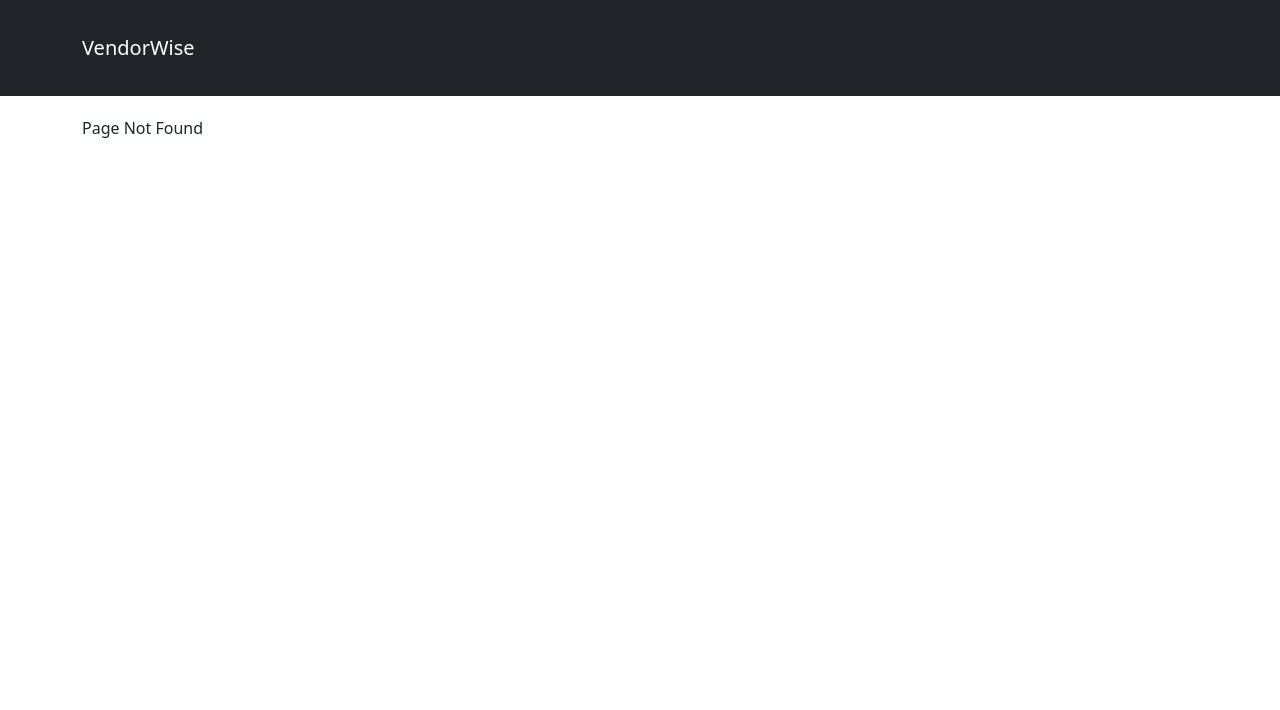
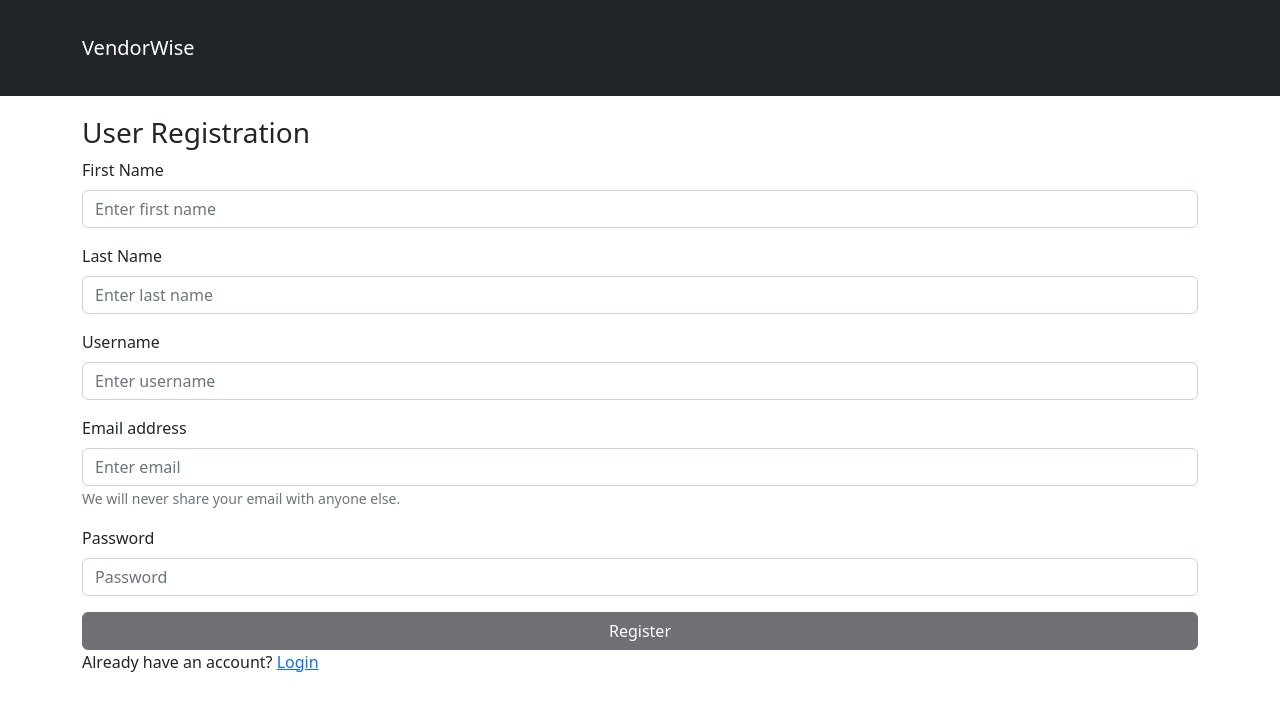
Before and after one commit to NishaUttawani/vendor-management-fe, a React (Create React App) app: page /register in a window 1280 px wide. Before the commit this address had no page. Shown: the top 710 px of the page. Built offline with nearby package versions, Linux system fonts and the light colour scheme; no server answers.

Commit message:
added user register screen

```diff
--- a/src/App.js
+++ b/src/App.js
@@ -10,6 +10,7 @@ import { PrivateRoute } from './shared/privateRoute';
 import ErrorBoundary from './components/ErrorBoundary';
 import NavBar from './components/NavBar';
 import { removeUserSession } from './shared/common';
+import Register from './pages/Register';
 
 const Login = React.lazy(() => import('./pages/Login'));
 const Contracts = React.lazy(() => import('./pages/Contracts'));
@@ -30,8 +31,9 @@ function App() {
             <Row>
               <React.Suspense fallback={<div className='spinner-container'><Spinner animation="grow" /></div>}>
                 <Routes>
+                  <Route path="/login" element={<Login />}></Route>
+                  <Route path="/register" element={<Register />}></Route>
                   <Route path="/wokercontracts" element={<PrivateRoute><WorkerContracts /></PrivateRoute>}></Route>
-                  <Route path="/login" element={<Login />}></Route>
                   <Route path="/workers" element={<PrivateRoute><Workers /></PrivateRoute>}></Route>
                   <Route path="/contracts" element={<PrivateRoute><Contracts /></PrivateRoute>}></Route>
                   <Route path="/" element={<Navigate to="/wokercontracts" />} />
--- a/src/pages/Login.js
+++ b/src/pages/Login.js
@@ -1,7 +1,7 @@
 import React from 'react';
 import Button from 'react-bootstrap/Button';
 import Form from 'react-bootstrap/Form';
-import { useLocation, useNavigate } from 'react-router-dom';
+import { useLocation, useNavigate, Link } from 'react-router-dom';
 import { useState } from 'react';
 
 import { setUserSession } from '../shared/common';
@@ -98,6 +98,7 @@ export default function Login() {
       {errorCode && errorCode !== 400 &&
         <p className='error'>Something went wrong!!. Please try again. </p>
       }
+      <span>Do not have an account? <Link to="/register">Register</Link></span>
     </>
   );
 }
--- /dev/null
+++ b/src/pages/Register.js
@@ -0,0 +1,148 @@
+import React from 'react';
+import Button from 'react-bootstrap/Button';
+import Form from 'react-bootstrap/Form';
+import { useNavigate, Link } from 'react-router-dom';
+import { useState } from 'react';
+import { v4 as uuidv4 } from 'uuid';
+
+import { setUserSession, removeUserSession } from '../shared/common';
+import { _addWorker } from '../shared/api/workerApi';
+import { _register } from '../shared/api/authApi';
+
+export default function Register() {
+  const initialState = {
+    firstName: '',
+    lastName: '',
+    username: '',
+    email: '',
+    password: '',
+  };
+
+  const [userData, setUserData] = useState(initialState);
+  const [errorCode, setErrorCode] = useState(null);
+  const [validated, setValidated] = useState(false);
+
+  const navigate = useNavigate();
+
+
+  const register = async (e) => {
+    console.log('called bkagdgaigdagg')
+    e.preventDefault();
+    const registerPayload = {
+      username: userData.username,
+      email: userData.email,
+      password: userData.password
+    }
+
+    const userPayload = {
+      data: {
+        username: userData.email,
+        firstName: userData.firstName,
+        lastName: userData.lastName,
+        employeeId: uuidv4(),
+        role: 'ADMIN'
+      }
+    }
+
+    try {
+      const response = await _register(registerPayload);
+      setUserSession(response?.data?.jwt);
+      await _addWorker(userPayload);
+      removeUserSession();
+      navigate('/login');
+      //TODO: add success toast
+    }catch(err) {
+      setErrorCode(err.response.status);
+      console.log({
+        message: 'user registration failed!',
+        err
+      })
+    }
+  }
+
+  const handleChange = (e) => {
+    setUserData(prevState => ({ ...prevState, [e.target.name]: e.target.value }));
+  }
+
+  const checkValidity = (e) => {
+    const form = e.currentTarget;
+    if (form.checkValidity() === false) {
+      setValidated(false);
+      e.preventDefault();
+      e.stopPropagation();
+    } else {
+      setValidated(true);
+    }
+  }
+
+  return (
+    <>
+      <h3>User Registration</h3>
+      <Form noValidate validated={validated} onSubmit={register} onChange={checkValidity}>
+        <Form.Group className="mb-3" controlId="formBasicFirstName">
+          <Form.Label>First Name</Form.Label>
+          <Form.Control
+            required
+            type="text"
+            placeholder="Enter first name"
+            name="firstName"
+            value={userData.firstName}
+            onChange={handleChange} />
+        </Form.Group>
+        <Form.Group className="mb-3" controlId="formBasicLastName">
+          <Form.Label>Last Name</Form.Label>
+          <Form.Control
+            required
+            type="text"
+            placeholder="Enter last name"
+            name="lastName"
+            value={userData.lastName}
+            onChange={handleChange} />
+        </Form.Group>
+        <Form.Group className="mb-3" controlId="formBasicUsername">
+          <Form.Label>Username</Form.Label>
+          <Form.Control
+            required
+            type="text"
+            placeholder="Enter username"
+            name="username"
+            value={userData.username}
+            onChange={handleChange} />
+        </Form.Group>
+        <Form.Group className="mb-3" controlId="formBasicEmail">
+          <Form.Label>Email address</Form.Label>
+          <Form.Control
+            required
+            type="email"
+            placeholder="Enter email"
+            name="email"
+            value={userData.email}
+            onChange={handleChange} />
+          <Form.Text className="text-muted">
+            We will never share your email with anyone else.
+          </Form.Text>
+        </Form.Group>
+        <Form.Group className="mb-3" controlId="formBasicPassword">
+          <Form.Label>Password</Form.Label>
+          <Form.Control
+            required
+            type="password"
+            placeholder="Password"
+            name="password"
+            value={userData.password}
+            onChange={handleChange} />
+        </Form.Group>
+        <Button className="" variant="dark" disabled={!validated} type="submit">
+          Register
+        </Button>
+      </Form>
+      {errorCode && errorCode === 400 &&
+        <p className='error'>Email or Username are already taken</p>
+      }
+      {errorCode && errorCode !== 400 &&
+        <p className='error'>Something went wrong!! Please try again. </p>
+      }
+      <p>Already have an account? <Link to="/login">Login</Link></p>
+    </>
+  );
+}
--- a/src/shared/api/authApi.js
+++ b/src/shared/api/authApi.js
@@ -6,3 +6,7 @@ const endPoint = '/auth/local';
 export function _login(payload) {
   return axios.post(`${getBaseUrl()}${endPoint}`, payload)
 }
+
+export function _register(payload) {
+  return axios.post(`${getBaseUrl()}${endPoint}/register`, payload)
+}
```
Also changed, not shown: 2 other files (tests, documents, lock files or other folders).
